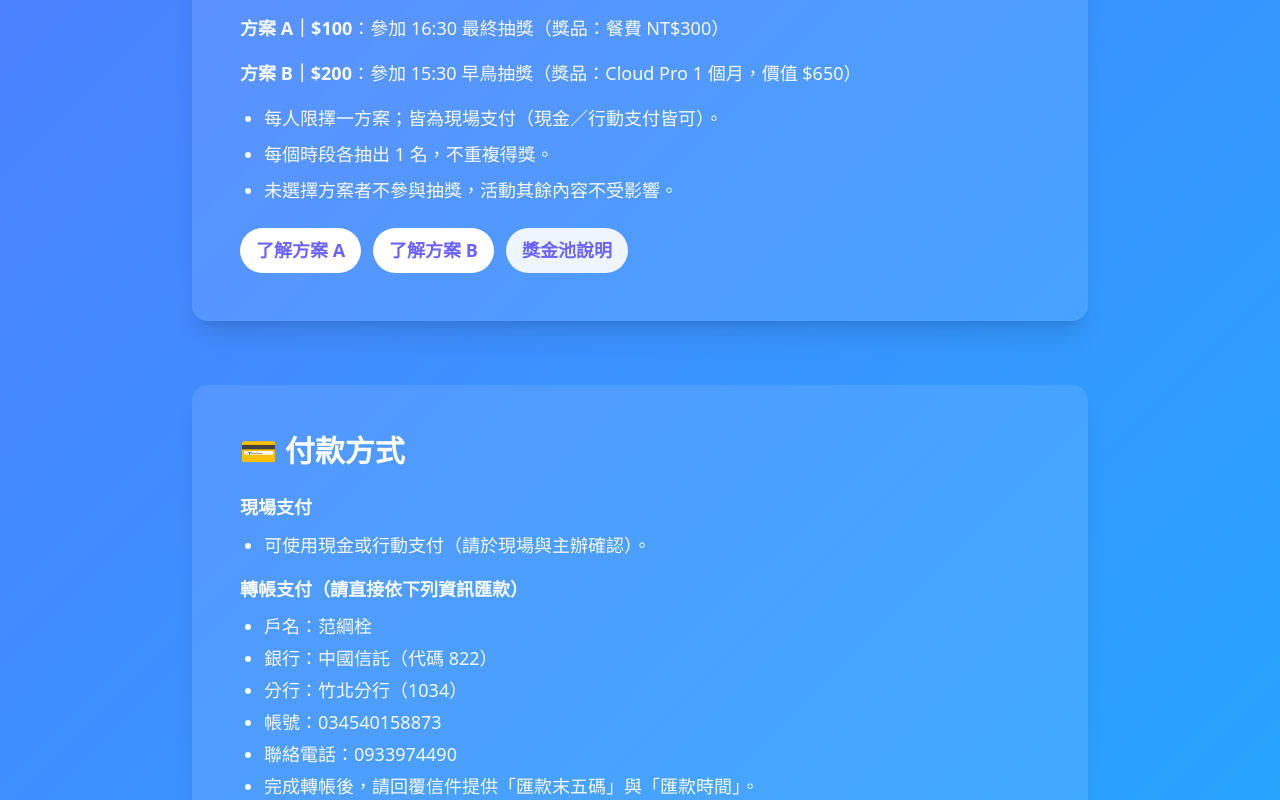
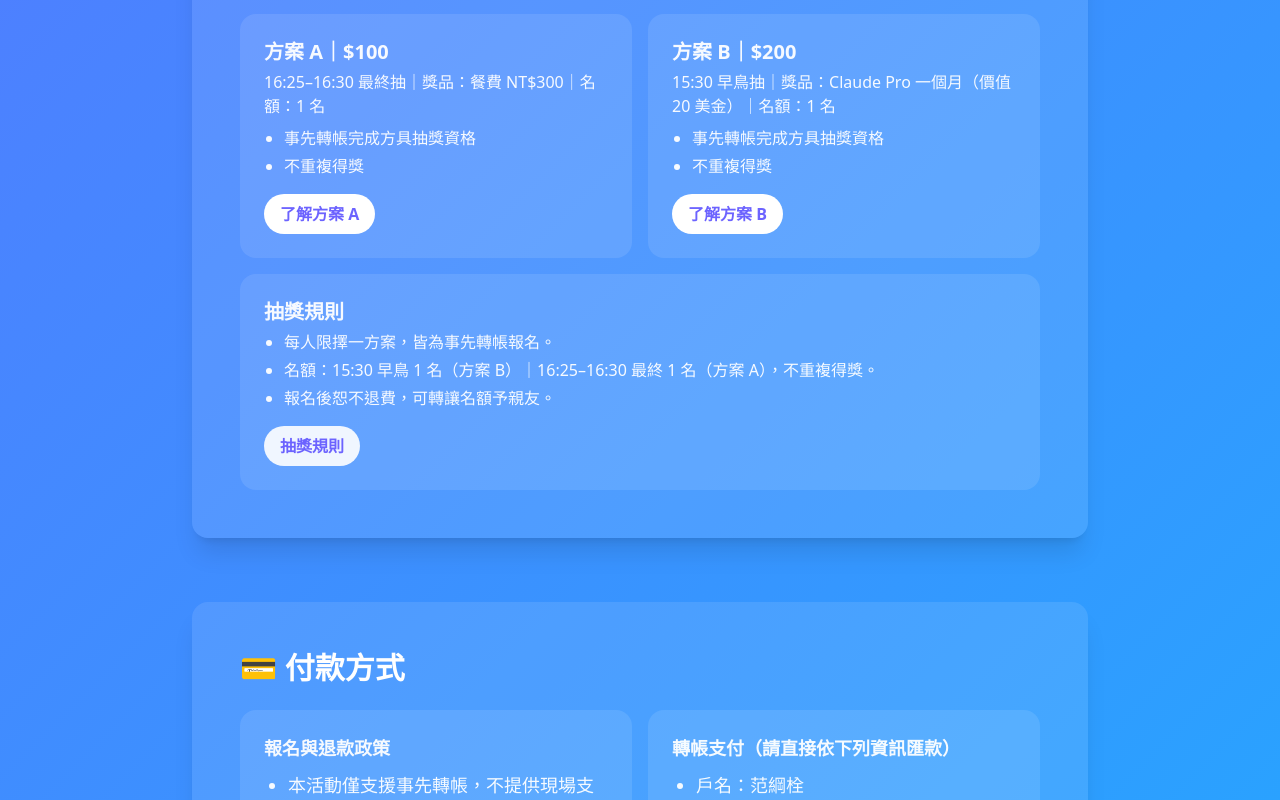
Before and after one commit to HarryFan/freelance-gift-exchange-2025, a Vue app: page / in a window 1280 px wide. Shown: the part 1840-2640 px from the top of the page. Built offline with nearby package versions, Linux system fonts and the light colour scheme.

Commit message:
feat: 更新活動方案與付款流程說明
- 將方案說明改為卡片式佈局，提升視覺層次與可讀性
- 調整付款方式為「僅支援事先轉帳」，移除現場支付選項
- 新增退款政策說明：報名後不退費但可轉讓名額

```diff
--- a/src/components/HomePage.vue
+++ b/src/components/HomePage.vue
@@ -216,27 +216,47 @@
       <section class="max-w-4xl mx-auto mb-16 fade-in-up">
         <div class="bg-white/10 backdrop-blur-sm rounded-2xl p-8 md:p-12 shadow-xl">
           <h2 class="text-2xl md:text-3xl font-bold text-white mb-6">🎯 方案與抽獎機制</h2>
-          <div class="space-y-4 text-white/95 text-lg leading-relaxed">
-            <p><span class="font-semibold">方案 A｜$100</span>：參加 16:30 最終抽獎（獎品：餐費 NT$300）</p>
-            <p><span class="font-semibold">方案 B｜$200</span>：參加 15:30 早鳥抽獎（獎品：Cloud Pro 1 個月，價值 $650）</p>
-            <ul class="list-disc pl-6 space-y-2 text-base md:text-lg">
-              <li>每人限擇一方案；皆為現場支付（現金／行動支付皆可）。</li>
-              <li>每個時段各抽出 1 名，不重複得獎。</li>
-              <li>未選擇方案者不參與抽獎，活動其餘內容不受影響。</li>
-            </ul>
-            <div class="flex flex-wrap gap-3 pt-2">
+          <div class="grid grid-cols-1 md:grid-cols-2 gap-4 text-white/95">
+            <!-- 卡片：方案 A -->
+            <div class="rounded-2xl bg-white/10 p-6 card-hover">
+              <div class="text-xl font-bold mb-1">方案 A｜$100</div>
+              <p class="mb-2">16:25–16:30 最終抽｜獎品：餐費 NT$300｜名額：1 名</p>
+              <ul class="list-disc pl-5 text-base space-y-1 mb-4">
+                <li>事先轉帳完成方具抽獎資格</li>
+                <li>不重複得獎</li>
+              </ul>
               <button
                 class="px-4 py-2 rounded-full bg-white text-[#6C63FF] font-semibold hover:scale-105 transition"
                 @click="showPlanAModal = true"
               >了解方案 A</button>
+            </div>
+
+            <!-- 卡片：方案 B -->
+            <div class="rounded-2xl bg-white/10 p-6 card-hover">
+              <div class="text-xl font-bold mb-1">方案 B｜$200</div>
+              <p class="mb-2">15:30 早鳥抽｜獎品：Claude Pro 一個月（價值 20 美金）｜名額：1 名</p>
+              <ul class="list-disc pl-5 text-base space-y-1 mb-4">
+                <li>事先轉帳完成方具抽獎資格</li>
+                <li>不重複得獎</li>
+              </ul>
               <button
                 class="px-4 py-2 rounded-full bg-white text-[#6C63FF] font-semibold hover:scale-105 transition"
                 @click="showPlanBModal = true"
               >了解方案 B</button>
+            </div>
+
+            <!-- 卡片：規則／獎金池（跨兩欄） -->
+            <div class="rounded-2xl bg-white/10 p-6 md:col-span-2 card-hover">
+              <div class="text-xl font-bold mb-1">抽獎規則</div>
+              <ul class="list-disc pl-5 text-base space-y-1 mb-4">
+                <li>每人限擇一方案，皆為事先轉帳報名。</li>
+                <li>名額：15:30 早鳥 1 名（方案 B）｜16:25–16:30 最終 1 名（方案 A），不重複得獎。</li>
+                <li>報名後恕不退費，可轉讓名額予親友。</li>
+              </ul>
               <button
                 class="px-4 py-2 rounded-full bg-white/90 text-[#6C63FF] font-semibold hover:scale-105 transition"
                 @click="showRulesModal = true"
-              >獎金池說明</button>
+              >抽獎規則</button>
             </div>
           </div>
         </div>
@@ -246,14 +266,16 @@
       <section class="max-w-4xl mx-auto mb-16 fade-in-up">
         <div class="bg-white/10 backdrop-blur-sm rounded-2xl p-8 md:p-12 shadow-xl">
           <h2 class="text-2xl md:text-3xl font-bold text-white mb-6">💳 付款方式</h2>
-          <div class="space-y-4 text-white/95 text-lg leading-relaxed">
-            <div>
-              <p class="font-semibold mb-2">現場支付</p>
+          <div class="grid grid-cols-1 md:grid-cols-2 gap-4 text-white/95 text-lg leading-relaxed">
+            <div class="rounded-2xl bg-white/10 p-6 card-hover">
+              <p class="font-semibold mb-2">報名與退款政策</p>
               <ul class="list-disc pl-6 space-y-1 text-base md:text-lg">
-                <li>可使用現金或行動支付（請於現場與主辦確認）。</li>
+                <li>本活動僅支援事先轉帳，不提供現場支付。</li>
+                <li>完成轉帳＋送出下方 Google 表單 = 報名成功。</li>
+                <li>若報名後因事不克出席，敬請見諒恕不退費；建議可轉讓名額予親友參與。</li>
               </ul>
             </div>
-            <div>
+            <div class="rounded-2xl bg-white/10 p-6 card-hover">
               <p class="font-semibold mb-2">轉帳支付（請直接依下列資訊匯款）</p>
               <ul class="list-disc pl-6 space-y-1 text-base md:text-lg">
                 <li>戶名：范綱栓</li>
@@ -261,7 +283,7 @@
                 <li>分行：竹北分行（1034）</li>
                 <li>帳號：034540158873</li>
                 <li>聯絡電話：0933974490</li>
-                <li>完成轉帳後，請回覆信件提供「匯款末五碼」與「匯款時間」。</li>
+                <li>完成轉帳後，請在下方 Google 表單填寫「匯款後五碼」與「報名方案」。</li>
               </ul>
             </div>
           </div>
@@ -369,8 +391,8 @@
             <p>👉 本活動 限額 12 人，填寫下方表單報名參加！</p>
             <p>👉 活動費用自理（餐廳自由點餐，餐點費用約 300 元上下），無額外報名費</p>
             <p>👉 填完表單後，我們會寄送詳細提醒信件！</p>
-            <p>👉 表單需選擇付款方式（現場／轉帳）；若選轉帳，請依下方帳號匯款並回覆末五碼與時間。</p>
-            <p>👉 請在表單選擇方案 A（$100）或方案 B（$200），費用皆於現場支付。</p>
+            <p>👉 本活動僅支援事先轉帳：請依下方帳號匯款，並在表單填寫「匯款後五碼」與「報名方案」。</p>
+            <p>👉 請在表單選擇方案 A（$100）或方案 B（$200）；完成轉帳即視為報名成功（若因事不克出席，敬請見諒恕不退費，可轉讓名額）。</p>
           </div>
           <a
             href="https://forms.gle/56esaLJvPCgTh4nN6"
```
